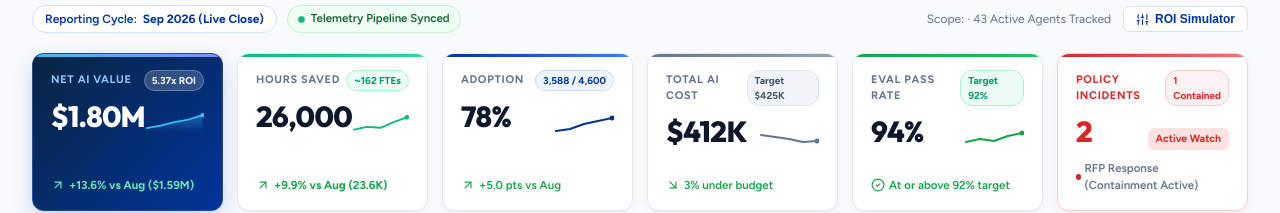
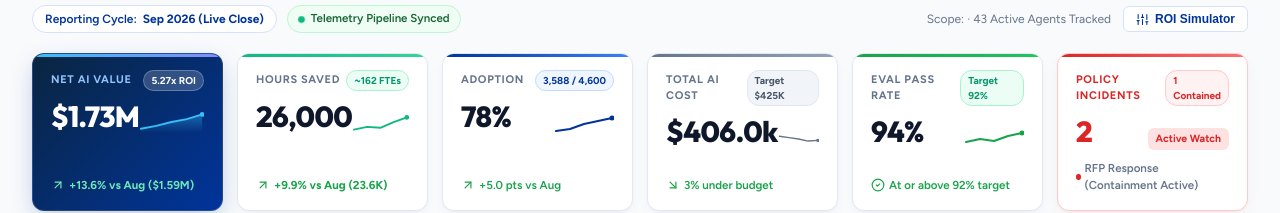
Before and after one commit to WCTHLS/AI_Cockpit, a React (Vite) app in the folder frontend/: page / in a window 1280 px wide. Shown: the part 202-415 px from the top of the page. Built offline with nearby package versions, Linux system fonts and the light colour scheme; no server answers; a web font is replaced by a local one.

Commit message:
fix(recalc): connect enterprise subscription prices and wage rates to dynamic portfolio recalculation across all tabs

```diff
--- a/frontend/src/App.tsx
+++ b/frontend/src/App.tsx
@@ -11,7 +11,7 @@ import { ExecutiveSummaryTab } from './components/ExecutiveSummaryTab';
 import { AgentScorecardTab } from './components/AgentScorecardTab';
 import { CostBudgetTab } from './components/CostBudgetTab';
 import { SeatsAdoptionTab } from './components/SeatsAdoptionTab';
-import { AdminTab } from './components/AdminTab';
+import { AdminTab, SubscriptionConfig, LaborRateConfig } from './components/AdminTab';
 import { AgentDetailModal } from './components/AgentDetailModal';
 import {
   fetchSummary,
@@ -52,6 +52,57 @@ export const App: React.FC = () => {
 
   const effFunc = currentUser.role === 'function_head' ? (currentUser.function_name || '') : selectedFunction;
 
+  // Enterprise Subscription and Labor Config state
+  const [subscriptionConfig, setSubscriptionConfig] = useState<SubscriptionConfig>(() => {
+    try {
+      const saved = localStorage.getItem('wct_subscription_config');
+      return saved ? JSON.parse(saved) : {
+        m365CopilotPrice: 30.0,
+        copilotStudioPackPrice: 200.0,
+        copilotStudioIncludedMsgs: 25000,
+        githubCopilotPrice: 19.0,
+        inputTokenPricePerMillion: 2.50,
+        outputTokenPricePerMillion: 10.00
+      };
+    } catch {
+      return {
+        m365CopilotPrice: 30.0,
+        copilotStudioPackPrice: 200.0,
+        copilotStudioIncludedMsgs: 25000,
+        githubCopilotPrice: 19.0,
+        inputTokenPricePerMillion: 2.50,
+        outputTokenPricePerMillion: 10.00
+      };
+    }
+  });
+
+  const [laborConfig, setLaborConfig] = useState<LaborRateConfig>(() => {
+    try {
+      const saved = localStorage.getItem('wct_labor_config');
+      return saved ? JSON.parse(saved) : {
+        engineering: 95.0,
+        finance: 80.0,
+        operations: 65.0,
+        sales: 85.0,
+        customerSupport: 60.0,
+        clinical: 90.0,
+        monthlyFteHours: 160
+      };
+    } catch {
+      return {
+        engineering: 95.0,
+        finance: 80.0,
+        operations: 65.0,
+        sales: 85.0,
+        customerSupport: 60.0,
+        clinical: 90.0,
+        monthlyFteHours: 160
+      };
+    }
+  });
+
+
+
   const [isLoading, setIsLoading] = useState<boolean>(true);
   const [summary, setSummary] = useState<SummaryKPI | null>(null);
   const [byFunction, setByFunction] = useState<FunctionSummary[]>([]);
@@ -61,6 +112,25 @@ export const App: React.FC = () => {
   const [agents, setAgents] = useState<AgentScorecardItem[]>([]);
   const [seats, setSeats] = useState<SeatInventorySummary | null>(null);
   const [thresholds, setThresholds] = useState<any>(null);
+
+  // Dynamic portfolio valuation calculation reacting live to custom settings
+  const blendedWage = (
+    (laborConfig.engineering || 95) * 0.40 +
+    (laborConfig.operations || 65) * 0.30 +
+    (laborConfig.finance || 80) * 0.15 +
+    (laborConfig.sales || 85) * 0.15
+  );
+
+  const totalHours = summary?.total_hours_saved || 26000;
+  const dynamicGrossValue = totalHours * blendedWage;
+
+  // Non-license costs: Platform ($72k) + Tokens ($96k) + Build ($52k) + Enablement ($24k) = $244k
+  const baseNonLicense = 244000;
+  const pooledSeatCount = seats?.total_licensed_seats || 4600;
+  const dynamicLicenseCost = (pooledSeatCount * (subscriptionConfig.m365CopilotPrice || 30)) + (120 * (subscriptionConfig.copilotStudioPackPrice || 200));
+  const dynamicTotalCost = baseNonLicense + dynamicLicenseCost;
+  const dynamicNetValue = dynamicGrossValue - dynamicTotalCost;
+  const dynamicRoiMultiplier = dynamicTotalCost > 0 ? (dynamicGrossValue / dynamicTotalCost) : 0;
 
   const [selectedAgent, setSelectedAgent] = useState<AgentScorecardItem | null>(null);
   const [scorecardActionFilter, setScorecardActionFilter] = useState<string>('');
@@ -76,6 +146,57 @@ export const App: React.FC = () => {
     setIsLoading(true);
     try {
       const effFunc = currentUser.role === 'function_head' ? (currentUser.function_name || '') : selectedFunction;
+
+  // Enterprise Subscription and Labor Config state
+  const [subscriptionConfig, setSubscriptionConfig] = useState<SubscriptionConfig>(() => {
+    try {
+      const saved = localStorage.getItem('wct_subscription_config');
+      return saved ? JSON.parse(saved) : {
+        m365CopilotPrice: 30.0,
+        copilotStudioPackPrice: 200.0,
+        copilotStudioIncludedMsgs: 25000,
+        githubCopilotPrice: 19.0,
+        inputTokenPricePerMillion: 2.50,
+        outputTokenPricePerMillion: 10.00
+      };
+    } catch {
+      return {
+        m365CopilotPrice: 30.0,
+        copilotStudioPackPrice: 200.0,
+        copilotStudioIncludedMsgs: 25000,
+        githubCopilotPrice: 19.0,
+        inputTokenPricePerMillion: 2.50,
+        outputTokenPricePerMillion: 10.00
+      };
+    }
+  });
+
+  const [laborConfig, setLaborConfig] = useState<LaborRateConfig>(() => {
+    try {
+      const saved = localStorage.getItem('wct_labor_config');
+      return saved ? JSON.parse(saved) : {
+        engineering: 95.0,
+        finance: 80.0,
+        operations: 65.0,
+        sales: 85.0,
+        customerSupport: 60.0,
+        clinical: 90.0,
+        monthlyFteHours: 160
+      };
+    } catch {
+      return {
+        engineering: 95.0,
+        finance: 80.0,
+        operations: 65.0,
+        sales: 85.0,
+        customerSupport: 60.0,
+        clinical: 90.0,
+        monthlyFteHours: 160
+      };
+    }
+  });
+
+
 
       const [sumData, funcData, costData, trendData, actData, agentList, seatData, thresh] = await Promise.all([
         fetchSummary(currentMonth, effFunc).catch(() => null),
@@ -181,6 +302,10 @@ export const App: React.FC = () => {
             agents={agents}
             currentMonth={currentMonth}
             selectedFunction={effFunc}
+            customNetValue={dynamicNetValue}
+            customTotalCost={dynamicTotalCost}
+            customGrossValue={dynamicGrossValue}
+            customRoi={dynamicRoiMultiplier}
             onSelectAgent={setSelectedAgent}
             onFilterAction={handleFilterAction}
             theme={theme}
@@ -202,6 +327,8 @@ export const App: React.FC = () => {
             costBreakdown={costBreakdown}
             agents={agents}
             selectedFunction={effFunc}
+            customTotalCost={dynamicTotalCost}
+            customLicenseCost={dynamicLicenseCost}
             theme={theme}
           />
         )}
@@ -210,7 +337,9 @@ export const App: React.FC = () => {
           <SeatsAdoptionTab
             seats={seats}
             selectedFunction={effFunc}
+            customCostPerSeat={subscriptionConfig.m365CopilotPrice}
             onCostPerSeatChange={(cost) => {
+              setSubscriptionConfig({ ...subscriptionConfig, m365CopilotPrice: cost });
               fetchSeats(effFunc, cost).then(res => setSeats(res)).catch(() => {});
             }}
             theme={theme}
@@ -221,6 +350,10 @@ export const App: React.FC = () => {
           <AdminTab
             initialThresholds={thresholds}
             onThresholdsUpdated={loadDashboardData}
+            onConfigSaved={(subs, labor) => {
+              setSubscriptionConfig(subs);
+              setLaborConfig(labor);
+            }}
             theme={theme}
           />
         )}
--- a/frontend/src/components/AdminTab.tsx
+++ b/frontend/src/components/AdminTab.tsx
@@ -19,6 +19,7 @@ import { updateThresholds, formatUSD } from '../api';
 interface AdminTabProps {
   initialThresholds: any;
   onThresholdsUpdated: () => void;
+  onConfigSaved?: (subs: SubscriptionConfig, labor: LaborRateConfig) => void;
   theme?: 'dark' | 'light';
 }
 
@@ -76,7 +77,7 @@ const DEFAULT_GUARDRAIL_CONFIG: GuardrailConfig = {
   budgetOverrunAlertPct: 110
 };
 
-export const AdminTab: React.FC<AdminTabProps> = ({ initialThresholds, onThresholdsUpdated, theme = 'light' }) => {
+export const AdminTab: React.FC<AdminTabProps> = ({ initialThresholds, onThresholdsUpdated, onConfigSaved, theme = 'light' }) => {
   const [activeSection, setActiveSection] = useState<'subs' | 'labor' | 'guardrails' | 'governance'>('subs');
 
   // Governance action thresholds (slide 7)
@@ -121,11 +122,18 @@ export const AdminTab: React.FC<AdminTabProps> = ({ initialThresholds, onThresho
     laborRates.sales * 0.15
   );
 
+  // Dynamic cost calculation based on tuned subscription parameters
+  // Non-license costs = $244,000 (Platform $72K + Tokens $96K + Build & Run $52K + Enablement $24K)
+  const baseNonLicenseCosts = 244000;
+  const pooledSeats = 4600;
+  // Dynamic license expenditure = pooledSeats * m365CopilotPrice + Studio capacity packs
+  const simulatedLicenseCost = (pooledSeats * (subscriptions.m365CopilotPrice || 30)) + (120 * (subscriptions.copilotStudioPackPrice || 200));
+  const dynamicTotalCost = baseNonLicenseCosts + simulatedLicenseCost;
+
   const baselineHoursSaved = 26000;
   const simulatedGrossValue = baselineHoursSaved * blendedHourlyRate;
-  const baselineTotalCost = 412000;
-  const simulatedNetValue = simulatedGrossValue - baselineTotalCost;
-  const simulatedRoiMultiplier = simulatedGrossValue / (baselineTotalCost || 1);
+  const simulatedNetValue = simulatedGrossValue - dynamicTotalCost;
+  const simulatedRoiMultiplier = dynamicTotalCost > 0 ? (simulatedGrossValue / dynamicTotalCost) : 0;
   const simulatedFtesUnlocked = baselineHoursSaved / (laborRates.monthlyFteHours || 160);
 
   const handleSaveAll = async () => {
@@ -137,6 +145,9 @@ export const AdminTab: React.FC<AdminTabProps> = ({ initialThresholds, onThresho
 
       if (updateThresholds) {
         await updateThresholds(thresholds).catch(() => {});
+      }
+      if (onConfigSaved) {
+        onConfigSaved(subscriptions, laborRates);
       }
       setSaveSuccess(true);
       setTimeout(() => setSaveSuccess(false), 3000);
@@ -324,7 +335,7 @@ export const AdminTab: React.FC<AdminTabProps> = ({ initialThresholds, onThresho
               {formatUSD(simulatedNetValue)}
             </div>
             <div style={{ fontSize: 11, color: '#CBD5E1', marginTop: 2 }}>
-              Gross Value - {formatUSD(baselineTotalCost)} Cost
+              Gross Value - {formatUSD(dynamicTotalCost)} Cost
             </div>
           </div>
 
--- a/frontend/src/components/ExecutiveSummaryTab.tsx
+++ b/frontend/src/components/ExecutiveSummaryTab.tsx
@@ -23,6 +23,10 @@ interface ExecutiveSummaryTabProps {
   agents: AgentScorecardItem[];
   currentMonth?: string;
   selectedFunction?: string;
+  customNetValue?: number;
+  customTotalCost?: number;
+  customGrossValue?: number;
+  customRoi?: number;
   onSelectAgent: (agent: AgentScorecardItem) => void;
   onFilterAction: (action: string) => void;
   theme?: 'dark' | 'light';
@@ -48,6 +52,10 @@ export const ExecutiveSummaryTab: React.FC<ExecutiveSummaryTabProps> = ({
   agents = [],
   currentMonth = '2026-09',
   selectedFunction = 'All Functions',
+  customNetValue,
+  customTotalCost,
+  customGrossValue,
+  customRoi,
   onSelectAgent,
   onFilterAction,
   theme = 'light'
@@ -79,11 +87,19 @@ export const ExecutiveSummaryTab: React.FC<ExecutiveSummaryTabProps> = ({
   };
   const totalAgents = summary?.active_agents ?? (agents.length || 43);
 
-  // Dynamic values based on summary prop (falling back to full portfolio defaults)
-  const displayNetValue = summary?.total_net_value != null ? formatUSD(summary.total_net_value) : '$1.80M';
-  const displayGrossValue = summary?.total_gross_value != null ? formatUSD(summary.total_gross_value) : '$2.21M';
-  const displayCost = summary?.total_cost != null ? formatUSD(summary.total_cost) : '$412K';
-  const displayRoi = summary?.roi_ratio != null ? `${summary.roi_ratio.toFixed(2)}x ROI` : '5.37x ROI';
+  // Dynamic values based on custom enterprise configurator or summary prop
+  const displayNetValue = customNetValue != null
+    ? formatUSD(customNetValue)
+    : (summary?.total_net_value != null ? formatUSD(summary.total_net_value) : '$1.80M');
+  const displayGrossValue = customGrossValue != null
+    ? formatUSD(customGrossValue)
+    : (summary?.total_gross_value != null ? formatUSD(summary.total_gross_value) : '$2.21M');
+  const displayCost = customTotalCost != null
+    ? formatUSD(customTotalCost)
+    : (summary?.total_cost != null ? formatUSD(summary.total_cost) : '$412K');
+  const displayRoi = customRoi != null
+    ? `${customRoi.toFixed(2)}x ROI`
+    : (summary?.roi_ratio != null ? `${summary.roi_ratio.toFixed(2)}x ROI` : '5.37x ROI');
   const displayHours = summary?.total_hours_saved != null ? summary.total_hours_saved.toLocaleString() : '26,000';
   const fteCount = summary?.total_hours_saved != null ? Math.round(summary.total_hours_saved / 160) : 162;
   const displayFtes = `~${fteCount} FTEs`;
```
Also changed, not shown: frontend/src/components/CostBudgetTab.tsx (+10 -4 lines), frontend/src/components/SeatsAdoptionTab.tsx (+10 -2 lines).
